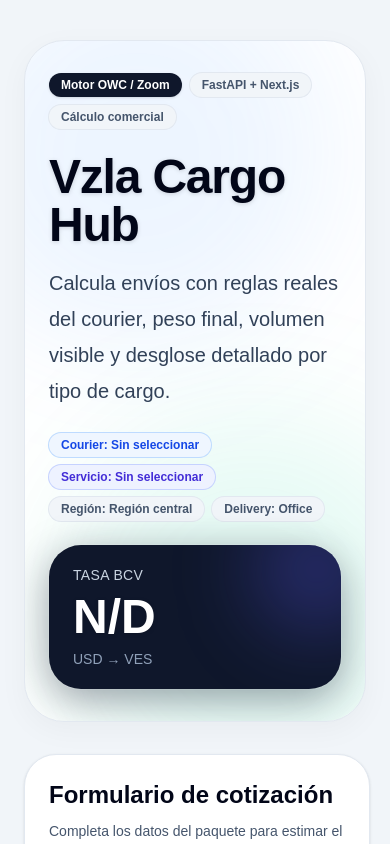
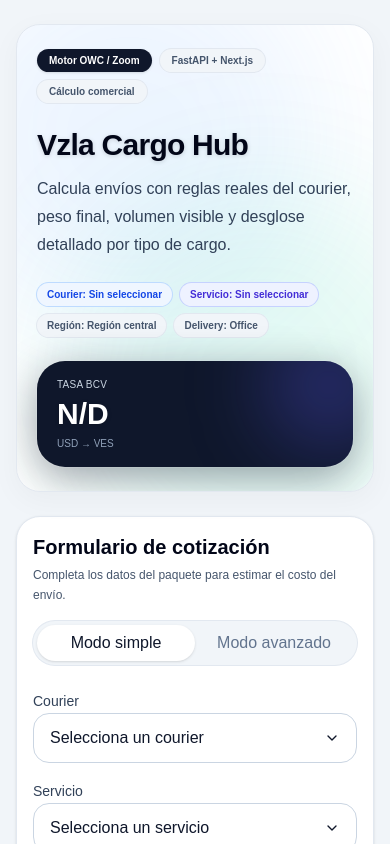
Before and after one commit to Burmistrov4/vzla-cargo-hub, a Next.js app: page / in a window 390 px wide. Shown: the top 844 px of the page. Built offline with nearby package versions, Linux system fonts and the light colour scheme; no server answers.

Commit message:
Improve mobile responsive layout

```diff
--- a/app/page.tsx
+++ b/app/page.tsx
@@ -418,11 +418,11 @@ function MetricCard({
         accent === "default" ? "text-slate-500" : "text-inherit/80";
 
     return (
-        <div className={`rounded-3xl border p-5 shadow-sm ${accentClasses}`}>
-            <p className={`text-sm ${titleClasses}`}>{title}</p>
-            <p className="mt-2 text-3xl font-black tracking-tight">{value}</p>
+        <div className={`rounded-3xl border p-4 sm:p-5 lg:p-6 shadow-sm ${accentClasses} min-w-0 break-words`}>
+            <p className={`text-xs sm:text-sm ${titleClasses}`}>{title}</p>
+            <p className="mt-1 sm:mt-2 text-2xl sm:text-3xl font-black tracking-tight">{value}</p>
             {subtitle ? (
-                <p className={`mt-2 text-xs ${subtitleClasses}`}>{subtitle}</p>
+                <p className={`mt-1 sm:mt-2 text-[10px] sm:text-xs ${subtitleClasses}`}>{subtitle}</p>
             ) : null}
         </div>
     );
@@ -518,7 +518,7 @@ function OptionCard({
 
     return (
         <div
-            className={`flex items-start gap-3 rounded-2xl border p-4 transition ${disabled
+            className={`flex items-start gap-2.5 sm:gap-3 rounded-2xl border p-3.5 sm:p-4 transition ${disabled
                     ? "cursor-not-allowed border-slate-200 bg-slate-100 opacity-75"
                     : checked
                         ? "cursor-pointer border-slate-900 bg-slate-50"
@@ -533,18 +533,18 @@ function OptionCard({
                 disabled={disabled}
                 onChange={(e) => onChange(e.target.checked)}
             />
-            <div>
+            <div className="min-w-0">
                 <div className="flex items-center gap-2">
                     <label
                         htmlFor={inputId}
-                        className={`text-sm font-semibold text-slate-900 ${disabled ? "cursor-not-allowed" : "cursor-pointer"
+                        className={`text-sm font-semibold text-slate-900 truncate ${disabled ? "cursor-not-allowed" : "cursor-pointer"
                             }`}
                     >
                         {title}
                     </label>
                     <HelpTooltip text={help} label={`Ayuda sobre ${title}`} align={helpAlign} />
                 </div>
-                <p className="mt-1 text-xs leading-6 text-slate-500">{description}</p>
+                <p className="mt-1 text-[11px] sm:text-xs leading-5 sm:leading-6 text-slate-500 line-clamp-3 sm:line-clamp-none">{description}</p>
             </div>
         </div>
     );
@@ -572,10 +572,10 @@ function BreakdownRow({
     const active = Math.abs(ves) > 0 || Math.abs(usd) > 0;
 
     return (
-        <div className="grid grid-cols-[1.1fr_0.7fr_0.7fr] gap-3 border-b border-slate-200 py-3 text-sm">
-            <div className="flex items-center">
+        <div className="grid grid-cols-[1.1fr_0.7fr_0.7fr] gap-2 sm:gap-3 border-b border-slate-200 py-2 sm:py-3 text-[13px] sm:text-sm min-w-0">
+            <div className="flex items-center min-w-0">
                 <span
-                    className={`inline-flex rounded-full px-2.5 py-1 text-xs font-semibold ${toneClasses(
+                    className={`inline-flex rounded-full px-2 py-0.5 sm:px-2.5 sm:py-1 text-[10px] sm:text-xs font-semibold truncate ${toneClasses(
                         tone,
                         active
                     )}`}
@@ -584,13 +584,13 @@ function BreakdownRow({
                 </span>
             </div>
             <div
-                className={`text-right ${active ? "font-semibold text-slate-800" : "text-slate-500"
+                className={`text-right truncate ${active ? "font-semibold text-slate-800" : "text-slate-500"
                     }`}
             >
                 {formatMoneyBs(ves, 0)}
             </div>
             <div
-                className={`text-right ${active ? "font-semibold text-slate-800" : "text-slate-500"
+                className={`text-right truncate ${active ? "font-semibold text-slate-800" : "text-slate-500"
                     }`}
             >
                 {formatMoneyUsd(usd, 2)}
@@ -1630,92 +1630,92 @@ export default function Home() {
     const showLongHoldNotice = safeNumber(form.hold_days) > 30;
 
     return (
-        <main className="min-h-screen bg-slate-100">
-            <div className="mx-auto max-w-7xl px-6 py-10">
-                <div className="mb-8 relative overflow-hidden rounded-[2.5rem] border border-slate-200 bg-white px-6 py-8 md:px-10 md:py-12 shadow-[0_8px_30px_rgb(0,0,0,0.04)]">
+        <main className="min-h-screen bg-slate-100 overflow-x-hidden">
+            <div className="mx-auto max-w-7xl px-4 sm:px-6 py-6 sm:py-10">
+                <div className="mb-6 sm:mb-8 relative overflow-hidden rounded-3xl sm:rounded-[2.5rem] border border-slate-200 bg-white px-5 py-6 md:px-10 md:py-12 shadow-[0_8px_30px_rgb(0,0,0,0.04)]">
                     <div className="absolute -left-20 -top-20 h-96 w-96 rounded-full bg-blue-400/10 blur-3xl pointer-events-none"></div>
                     <div className="absolute -right-20 -bottom-20 h-96 w-96 rounded-full bg-emerald-400/10 blur-3xl pointer-events-none"></div>
 
                     <div className="relative mb-6 flex flex-wrap gap-2">
-                        <span className="rounded-full bg-slate-900 px-3 py-1 text-xs font-semibold text-white shadow-sm">
+                        <span className="rounded-full bg-slate-900 px-3 py-1 text-[10px] sm:text-xs font-semibold text-white shadow-sm">
                             Motor OWC / Zoom
                         </span>
-                        <span className="rounded-full bg-slate-100 px-3 py-1 text-xs font-semibold text-slate-600 ring-1 ring-slate-200">
+                        <span className="rounded-full bg-slate-100 px-3 py-1 text-[10px] sm:text-xs font-semibold text-slate-600 ring-1 ring-slate-200">
                             FastAPI + Next.js
                         </span>
-                        <span className="rounded-full bg-slate-100 px-3 py-1 text-xs font-semibold text-slate-600 ring-1 ring-slate-200">
+                        <span className="rounded-full bg-slate-100 px-3 py-1 text-[10px] sm:text-xs font-semibold text-slate-600 ring-1 ring-slate-200">
                             Cálculo comercial
                         </span>
                     </div>
 
                     <div className="relative grid gap-6 lg:grid-cols-[minmax(0,1fr)_270px] lg:items-end">
-                        <div>
-                            <h1 className="text-5xl font-black tracking-tight text-slate-950 drop-shadow-sm">
+                        <div className="min-w-0">
+                            <h1 className="text-3xl sm:text-4xl lg:text-5xl font-black tracking-tight text-slate-950 drop-shadow-sm break-words">
                                 Vzla Cargo Hub
                             </h1>
 
-                            <p className="mt-4 max-w-3xl text-xl leading-9 text-slate-700">
+                            <p className="mt-3 sm:mt-4 max-w-3xl text-base sm:text-lg lg:text-xl leading-7 sm:leading-9 text-slate-700">
                                 Calcula envíos con reglas reales del courier, peso final,
                                 volumen visible y desglose detallado por tipo de cargo.
                             </p>
 
                             <div className="mt-6 flex flex-wrap gap-2">
-                                <span className="rounded-full bg-blue-50 px-3 py-1 text-xs font-semibold text-blue-700 ring-1 ring-blue-200">
+                                <span className="rounded-full bg-blue-50 px-2.5 py-1 text-[10px] sm:text-xs font-semibold text-blue-700 ring-1 ring-blue-200">
                                     Courier: {courierLabel(form.courier_code)}
                                 </span>
-                                <span className="rounded-full bg-indigo-50 px-3 py-1 text-xs font-semibold text-indigo-700 ring-1 ring-indigo-200">
+                                <span className="rounded-full bg-indigo-50 px-2.5 py-1 text-[10px] sm:text-xs font-semibold text-indigo-700 ring-1 ring-indigo-200">
                                     Servicio: {serviceLabel(effectiveServiceType)}
                                 </span>
-                                <span className="rounded-full bg-slate-100 px-3 py-1 text-xs font-semibold text-slate-600 ring-1 ring-slate-200">
+                                <span className="rounded-full bg-slate-100 px-2.5 py-1 text-[10px] sm:text-xs font-semibold text-slate-600 ring-1 ring-slate-200">
                                     Región: {regionLabel(form.region)}
                                 </span>
-                                <span className="rounded-full bg-slate-100 px-3 py-1 text-xs font-semibold text-slate-600 ring-1 ring-slate-200">
+                                <span className="rounded-full bg-slate-100 px-2.5 py-1 text-[10px] sm:text-xs font-semibold text-slate-600 ring-1 ring-slate-200">
                                     Delivery: {deliveryLabel(form.delivery_type)}
                                 </span>
                             </div>
                         </div>
 
                         <div className="lg:self-end lg:pb-3">
-                            <div className="relative w-full overflow-hidden rounded-[2rem] bg-slate-900 px-6 py-5 text-white shadow-[0_10px_40px_rgba(15,23,42,0.4)] ring-1 ring-white/10">
+                            <div className="relative w-full overflow-hidden rounded-[1.75rem] sm:rounded-[2rem] bg-slate-900 px-5 py-4 sm:px-6 sm:py-5 text-white shadow-[0_10px_40px_rgba(15,23,42,0.4)] ring-1 ring-white/10">
                                 <div className="absolute -right-10 -top-10 h-32 w-32 rounded-full bg-indigo-500/30 blur-2xl pointer-events-none"></div>
                                 <div className="relative">
-                                    <div className="text-sm uppercase tracking-wide text-slate-300">
+                                    <div className="text-[10px] sm:text-sm uppercase tracking-wide text-slate-300">
                                         Tasa BCV
                                     </div>
 
                                     {bcvLoading ? (
-                                        <div className="mt-4 flex items-center gap-3">
-                                            <div className="h-5 w-5 animate-spin rounded-full border-2 border-slate-400 border-t-white" />
-                                            <span className="text-lg font-semibold">Cargando...</span>
+                                        <div className="mt-3 flex items-center gap-3">
+                                            <div className="h-4 w-4 animate-spin rounded-full border-2 border-slate-400 border-t-white" />
+                                            <span className="text-base font-semibold">Cargando...</span>
                                         </div>
                                     ) : (
-                                        <div className="mt-2 text-5xl font-black drop-shadow-sm">
+                                        <div className="mt-1 sm:mt-2 text-3xl sm:text-4xl lg:text-5xl font-black drop-shadow-sm">
                                             {bcvRate !== null && bcvRate > 0 ? formatNumber(bcvRate, 4, 4) : "N/D"}
                                         </div>
                                     )}
 
-                                    <div className="mt-2 text-sm text-slate-400 font-medium">USD → VES</div>
+                                    <div className="mt-1 sm:mt-2 text-[10px] sm:text-sm text-slate-400 font-medium">USD → VES</div>
                                 </div>
                             </div>
                         </div>
                     </div>
                 </div>
 
-                <div className="grid gap-8 lg:grid-cols-[1.03fr_0.97fr] lg:items-start">
+                <div className="grid gap-6 sm:gap-8 lg:grid-cols-[1.03fr_0.97fr] lg:items-start">
                     <form
                         onSubmit={handleSubmit}
-                        className="rounded-[2rem] border border-slate-200 bg-white p-6 shadow-sm"
+                        className="rounded-3xl sm:rounded-[2rem] border border-slate-200 bg-white p-4 sm:p-6 shadow-sm"
                     >
                         <div className="mb-6 flex flex-col items-start justify-between gap-4 sm:flex-row sm:items-center">
                             <div>
-                                <h2 className="text-2xl font-bold text-slate-950">
+                                <h2 className="text-xl sm:text-2xl font-bold text-slate-950">
                                     Formulario de cotización
                                 </h2>
-                                <p className="mt-2 text-sm leading-6 text-slate-600">
+                                <p className="mt-1 sm:mt-2 text-xs sm:text-sm leading-5 sm:leading-6 text-slate-600">
                                     Completa los datos del paquete para estimar el costo del envío.
                                 </p>
                             </div>
-                            <div className="relative flex shrink-0 rounded-full bg-slate-100 p-1 ring-1 ring-slate-200 isolate">
+                            <div className="relative flex shrink-0 rounded-full bg-slate-100 p-1 ring-1 ring-slate-200 isolate w-full sm:w-auto">
                                 <div
                                     className={`absolute inset-y-1 w-[calc(50%-4px)] rounded-full bg-white shadow-sm transition-transform duration-300 ease-in-out ${
                                         viewMode === "simple" ? "translate-x-0" : "translate-x-[calc(100%+8px)]"
@@ -1727,7 +1727,7 @@ export default function Home() {
                                         setViewMode("simple");
                                         setChargesOpen(false);
                                     }}
-                                    className={`relative z-10 w-36 rounded-full py-2 text-sm font-semibold transition-colors duration-300 ${
+                                    className={`relative z-10 flex-1 sm:w-36 rounded-full py-1.5 sm:py-2 text-xs sm:text-sm font-semibold transition-colors duration-300 ${
                                         viewMode === "simple" ? "text-slate-900" : "text-slate-500 hover:text-slate-700"
                                     }`}
                                 >
@@ -1739,7 +1739,7 @@ export default function Home() {
                                         setViewMode("advanced");
                                         setChargesOpen(true);
                                     }}
-                                    className={`relative z-10 w-36 rounded-full py-2 text-sm font-semibold transition-colors duration-300 ${
+                                    className={`relative z-10 flex-1 sm:w-36 rounded-full py-1.5 sm:py-2 text-xs sm:text-sm font-semibold transition-colors duration-300 ${
                                         viewMode === "advanced" ? "text-slate-900" : "text-slate-500 hover:text-slate-700"
                                     }`}
                                 >
@@ -2219,7 +2219,7 @@ export default function Home() {
                                     reempaque, almacenaje, seguro o compra por encargo.
                                 </p>
 
-                                <div className="mt-5 grid gap-4 md:grid-cols-2">
+                                <div className="mt-5 grid gap-3 sm:gap-4 grid-cols-1 sm:grid-cols-2">
                                 <OptionCard
                                     title="Handling fee"
                                     description="Cargo operativo por guía o tracking recibido."
@@ -2280,7 +2280,7 @@ export default function Home() {
                                 />
                             </div>
 
-                            <div className="mt-5 grid gap-4 md:grid-cols-2">
+                            <div className="mt-5 grid gap-4 grid-cols-1 sm:grid-cols-2">
                                 <label className="space-y-2">
                                     <FieldHelpLabel help="Hold mode solo afecta storage. General representa hold normal con storage después de 3 días. Repack representa una prealerta válida de reempaque con storage exonerado. No decide si se cobra Repack Fee.">
                                         Modo de storage / hold
@@ -2518,12 +2518,12 @@ export default function Home() {
                         ) : null}
                     </form>
 
-                    <section className="space-y-6 lg:sticky lg:top-8 pb-10">
+                    <section className="flex flex-col gap-6 sm:gap-8 lg:sticky lg:top-8 pb-10">
                         {form.courier_code === "owc" ? (
-                            <div className="rounded-[2rem] border border-slate-200 bg-white p-6 shadow-sm">
+                            <div className="order-3 lg:order-1 rounded-3xl sm:rounded-[2rem] border border-slate-200 bg-white p-4 sm:p-6 shadow-sm">
                                 <div className="mb-4 flex flex-col gap-3 sm:flex-row sm:items-start sm:justify-between">
                                     <div>
-                                        <h2 className="text-2xl font-bold text-slate-950">
+                                        <h2 className="text-xl sm:text-2xl font-bold text-slate-950">
                                             Tarifario OWC en sistema
                                         </h2>
                                         <p className="mt-1 text-sm text-slate-600">
@@ -2598,9 +2598,9 @@ export default function Home() {
                             </div>
                         ) : null}
 
-                        <div className="rounded-[2rem] border border-slate-200 bg-white p-6 shadow-sm">
-                            <div className="mb-5">
-                                <h2 className="text-2xl font-bold text-slate-950">Resultado</h2>
+                        <div className="order-1 lg:order-2 rounded-3xl sm:rounded-[2rem] border border-slate-200 bg-white p-4 sm:p-6 shadow-sm">
+                            <div className="mb-4 sm:mb-5">
+                                <h2 className="text-xl sm:text-2xl font-bold text-slate-950">Resultado</h2>
                                 <p className="mt-2 text-sm leading-6 text-slate-600">
                                     Panel compacto con peso final, volumen visible, volumen real,
                                     base cobrable para storage y total estimado.
@@ -2627,7 +2627,7 @@ export default function Home() {
 
                             {result && visibleMetrics ? (
                                 <>
-                                    <div className="grid gap-4 md:grid-cols-2">
+                                    <div className="grid gap-3 sm:gap-4 grid-cols-2 sm:grid-cols-2">
                                         <MetricCard
                                             title="Peso final"
                                             value={formatNumber(visibleMetrics.pesoFinal, 2, 2)}
@@ -2798,10 +2798,10 @@ export default function Home() {
                         </div>
 
                         {result ? (
-                            <div className="rounded-[2rem] border border-slate-200 bg-white p-6 shadow-sm">
+                            <div className="order-2 lg:order-3 rounded-3xl sm:rounded-[2rem] border border-slate-200 bg-white p-4 sm:p-6 shadow-sm">
                                 <div className="mb-4 flex items-center justify-between gap-3">
                                     <div>
-                                        <h3 className="text-2xl font-bold text-slate-950">Desglose</h3>
+                                        <h3 className="text-xl sm:text-2xl font-bold text-slate-950">Desglose</h3>
                                         <p className="mt-1 text-sm text-slate-600">
                                             Cada fila se resalta según el tipo de cargo y si tiene monto aplicado.
                                         </p>
@@ -2890,7 +2890,7 @@ export default function Home() {
                                     tone="slate"
                                 />
 
-                                <div className="mt-5 grid gap-4 md:grid-cols-2">
+                                <div className="mt-5 grid gap-3 sm:gap-4 grid-cols-1 sm:grid-cols-2">
                                     <MetricCard
                                         title="Total USD"
                                         value={formatMoneyUsd(result.quote.total_usd, 2)}
@@ -2920,9 +2920,9 @@ export default function Home() {
                     </section>
                 </div>
             </div>
-            <div className="mx-auto max-w-7xl px-6 pb-10">
-                <div className="rounded-[2rem] border border-slate-200 bg-white p-6 md:p-10 shadow-sm mb-8">
-                    <h2 className="text-2xl font-bold text-slate-950 mb-6">Cómo usar Vzla Cargo Hub</h2>
+            <div className="mx-auto max-w-7xl px-4 sm:px-6 pb-6 sm:pb-10">
+                <div className="rounded-3xl sm:rounded-[2rem] border border-slate-200 bg-white p-5 sm:p-6 md:p-10 shadow-sm mb-6 sm:mb-8">
+                    <h2 className="text-xl sm:text-2xl font-bold text-slate-950 mb-4 sm:mb-6">Cómo usar Vzla Cargo Hub</h2>
 
                     <div className="grid gap-8 md:grid-cols-2">
                         <div>
@@ -2961,13 +2961,13 @@ export default function Home() {
                 </div>
 
                 {/* Banner de turismo reubicado */}
-                <div className="relative rounded-[2rem] border border-emerald-200 bg-gradient-to-r from-emerald-50 via-white to-blue-50 p-6 shadow-sm">
+                <div className="relative rounded-3xl sm:rounded-[2rem] border border-emerald-200 bg-gradient-to-r from-emerald-50 via-white to-blue-50 p-5 sm:p-6 shadow-sm">
                     <div className="flex flex-col gap-4 lg:flex-row lg:items-center lg:justify-between">
                         <div className="max-w-3xl">
                             <div className="mb-2 inline-flex rounded-full bg-emerald-100 px-3 py-1 text-xs font-semibold text-emerald-800 ring-1 ring-emerald-200">
                                 Turismo en Venezuela
                             </div>
-                            <h2 className="text-xl font-bold tracking-tight text-slate-950">
+                            <h2 className="text-lg sm:text-xl font-bold tracking-tight text-slate-950">
                                 Apoya el turismo en los llanos venezolanos
                             </h2>
                             <p className="mt-2 text-sm leading-6 text-slate-600">
@@ -2990,7 +2990,7 @@ export default function Home() {
                 </div>
             </div>
 
-            <footer className="mt-10 rounded-[2rem] border border-slate-200 bg-white px-6 py-5 shadow-sm">
+            <footer className="mt-6 sm:mt-10 rounded-3xl sm:rounded-[2rem] border border-slate-200 bg-white px-5 sm:px-6 py-4 sm:py-5 shadow-sm">
                 <div className="flex flex-col gap-2 text-center text-sm text-slate-600">
                     <p>
                         Copyright: Lorenzo V Roca, José Tarazón, Sleither Vásquez, Adrián Cedeño.
```
